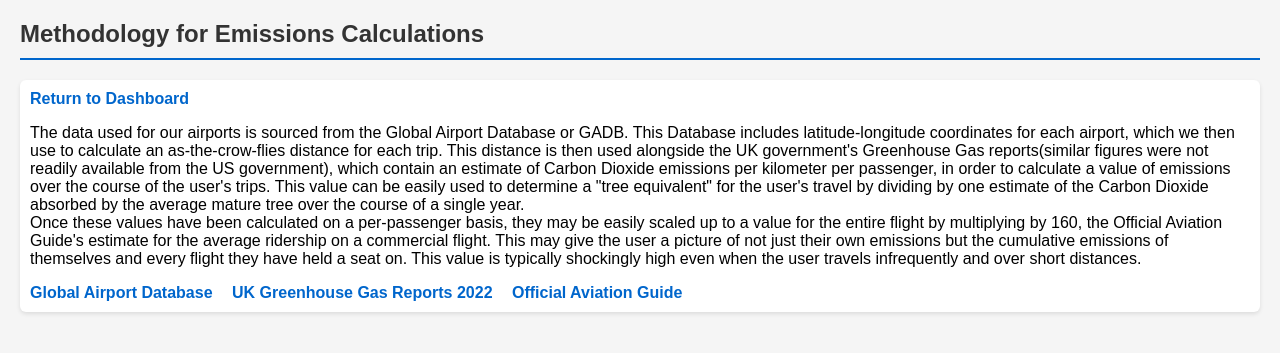
After one commit to ZEnglish89/CSE108-Final, a Flask app: page /methodology in a window 1280 px wide. The commit adds this page. Shown: the top 353 px of the page. Run offline with Flask 3, Linux system fonts and the light colour scheme; a user stored in the database is signed in.

Commit message:
methodology and whole flight values.

```diff
--- a/app.py
+++ b/app.py
@@ -102,7 +102,7 @@ def haversine(lat1, lon1, lat2, lon2):
 
 def estimate_emissions(distance_km):
     """Estimate CO2 emissions for a flight."""
-    return distance_km * 0.115  # kg CO2 per km
+    return distance_km * 0.154  # kg CO2 per km.
 
 def get_airports_dict():
     """
@@ -131,12 +131,19 @@ def get_airports_dict():
 def dashboard():
     trips = Trip.query.filter_by(user_id=current_user.id).all()
     total_emissions = sum(t.emissions_kg for t in trips)
+    whole_flight_emissions = total_emissions*160 #average number of passengers across all plane types.
 
     return render_template(
         "dashboard.html",
         trips=trips,
-        total_emissions=total_emissions
+        total_emissions=total_emissions,
+        whole_flight = whole_flight_emissions
     )
+
+@app.route("/methodology")
+@login_required
+def methodology():
+    return render_template("methodology.html")
 
 @app.route("/create_trip", methods=["GET", "POST"])
 @login_required
--- /dev/null
+++ b/templates/methodology.html
@@ -0,0 +1,37 @@
+<!DOCTYPE html>
+<head>
+    <title>Methodology - Flight Emissions</title>
+
+    <!-- using the same stylesheets as the dashboard for brevity. -->
+
+    <!-- Leaflet CSS -->
+    <link rel="stylesheet" href="https://unpkg.com/leaflet@1.9.4/dist/leaflet.css" />
+
+    <!-- Custom CSS -->
+    <link rel="stylesheet" href="{{ url_for('static', filename='dashboard.css') }}">
+
+    <!-- Font Awesome for icons -->
+    <link rel="stylesheet" href="https://cdnjs.cloudflare.com/ajax/libs/font-awesome/6.4.0/css/all.min.css">
+
+    <meta name="viewport" content="width=device-width, initial-scale=1">
+
+</head>
+<body>
+    <h2>Methodology for Emissions Calculations</h2>
+    <div class="nav-links">
+    <a href="/">Return to Dashboard</a>
+
+    <p>
+        The data used for our airports is sourced from the Global Airport Database or GADB. This Database includes latitude-longitude coordinates for each airport,
+        which we then use to calculate an as-the-crow-flies distance for each trip. This distance is then used alongside the UK government's Greenhouse Gas reports(similar
+        figures were not readily available from the US government), which contain an estimate of Carbon Dioxide emissions per kilometer per passenger,
+        in order to calculate a value of emissions over the course of the user's trips. This value can be easily used to determine a "tree equivalent" for the user's travel
+        by dividing by one estimate of the Carbon Dioxide absorbed by the average mature tree over the course of a single year.
+        <br>Once these values have been calculated on a per-passenger basis, they may be easily scaled up to a value for the entire flight by multiplying by 160, the Official
+        Aviation Guide's estimate for the average ridership on a commercial flight. This may give the user a picture of not just their own emissions but the cumulative
+        emissions of themselves and every flight they have held a seat on. This value is typically shockingly high even when the user travels infrequently and over short distances.
+    </p>
+    <a href="https://www.partow.net/miscellaneous/airportdatabase/">Global Airport Database</a>
+    <a href="https://www.gov.uk/government/publications/greenhouse-gas-reporting-conversion-factors-2022">UK Greenhouse Gas Reports 2022</a>
+    <a href="https://www.oag.com/blog/average-flight-capacity-increasing-at-fastest-rate-ever#:~:text=However%2C%20as%20we%20finally%20leave,on%20each%20and%20every%20flight.">Official Aviation Guide</a>
+</body>
```
Also changed, not shown: static/dashboard.js (+22 -0 lines), templates/dashboard.html (+16 -2 lines), instance/app.db.
